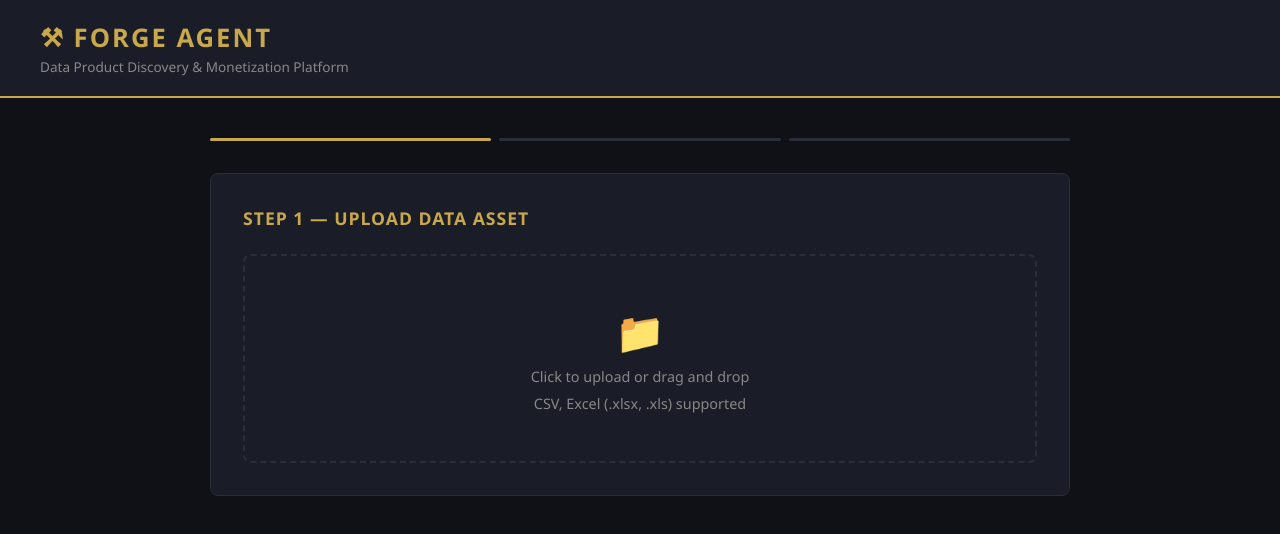
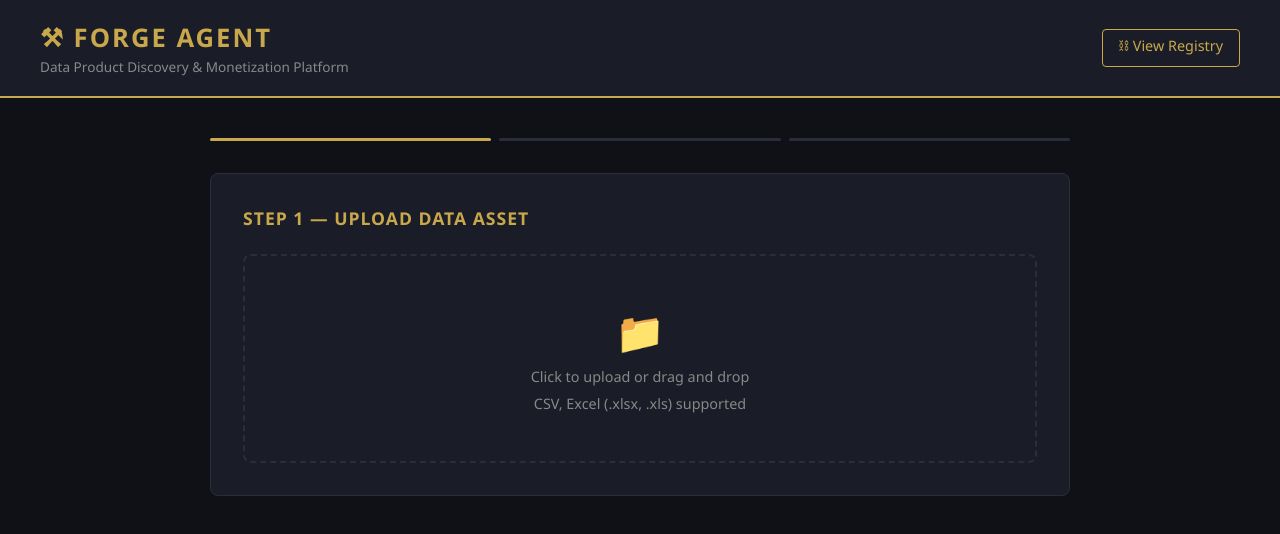
Before and after one commit to plditallo/forge-agent, a plain HTML site: page frontend/index.html in a window 1280 px wide. Drawn offline with Linux system fonts and the light colour scheme.

Commit message:
Add navigation links between assessment and registry pages

```diff
--- a/frontend/index.html
+++ b/frontend/index.html
@@ -299,9 +299,14 @@
 <body>
 
 <header>
-    <div>
-        <h1>⚒ FORGE AGENT</h1>
-        <p>Data Product Discovery & Monetization Platform</p>
+    <div style="display:flex; align-items:center; justify-content:space-between; width:100%;">
+        <div>
+            <h1>⚒ FORGE AGENT</h1>
+            <p>Data Product Discovery & Monetization Platform</p>
+        </div>
+        <a href="/static/registry.html" style="color:#c9a84c; text-decoration:none; font-size:0.9rem; border:1px solid #c9a84c; padding:6px 16px; border-radius:4px;">
+            ⛓ View Registry
+        </a>
     </div>
 </header>
 
```
